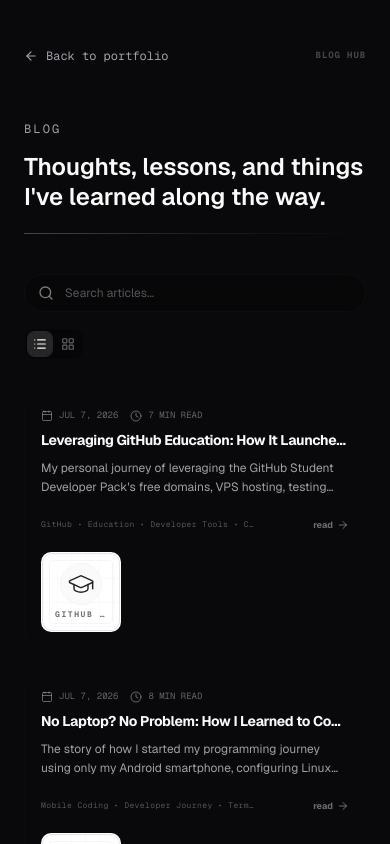
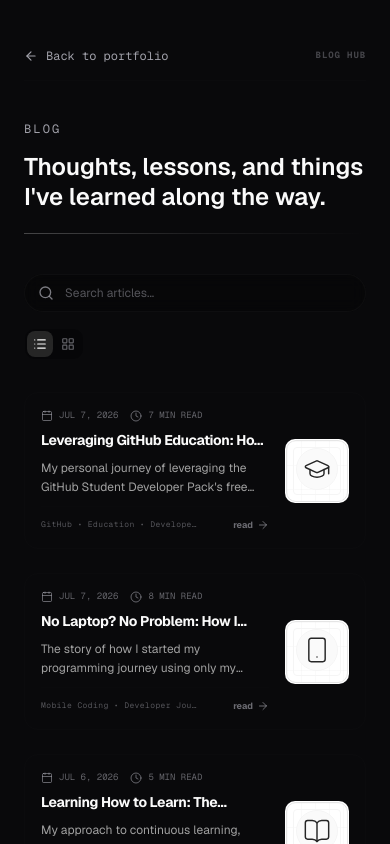
Before and after one commit to 0xp47/0xp47.github.io, a Next.js app: page /blog in a window 390 px wide. Both pictures are taken after a click on the button 40 px from the left and 344 px from the top of the page. Shown: the top 844 px of the page. Built offline with nearby package versions, Linux system fonts and the light colour scheme.

Commit message:
style(blog): fix horizontal list row layout alignment on mobile viewports

```diff
--- a/src/app/blog/blog-page-client.tsx
+++ b/src/app/blog/blog-page-client.tsx
@@ -151,7 +151,7 @@ export function BlogPageClient() {
                   /* List Row View (Horizontal) */
                   <Link
                     href={`/blog/${post.slug}`}
-                    className="group flex flex-col sm:flex-row gap-5 border border-border/10 bg-transparent rounded-xl overflow-hidden hover:border-foreground/20 transition-all duration-500 p-4 items-start sm:items-center justify-between text-left w-full h-full"
+                    className="group flex flex-row gap-4 sm:gap-5 border border-border/10 bg-transparent rounded-xl overflow-hidden hover:border-foreground/20 transition-all duration-500 p-4 items-center justify-between text-left w-full h-full"
                   >
                     <div className="flex-1 min-w-0 space-y-2">
                       {/* Date and Reading Time */}
@@ -189,7 +189,7 @@ export function BlogPageClient() {
                     </div>
 
                     {/* Right Thumbnail Cover */}
-                    <div className="size-20 sm:size-24 bg-white border border-border/10 rounded-lg overflow-hidden shrink-0 self-start sm:self-center relative">
+                    <div className="size-16 sm:size-24 bg-white border border-border/10 rounded-lg overflow-hidden shrink-0 relative">
                       <BlogThumbnail slug={post.slug} className="w-full h-full object-cover transition-transform duration-500 group-hover:scale-[1.03]" />
                     </div>
                   </Link>
```
